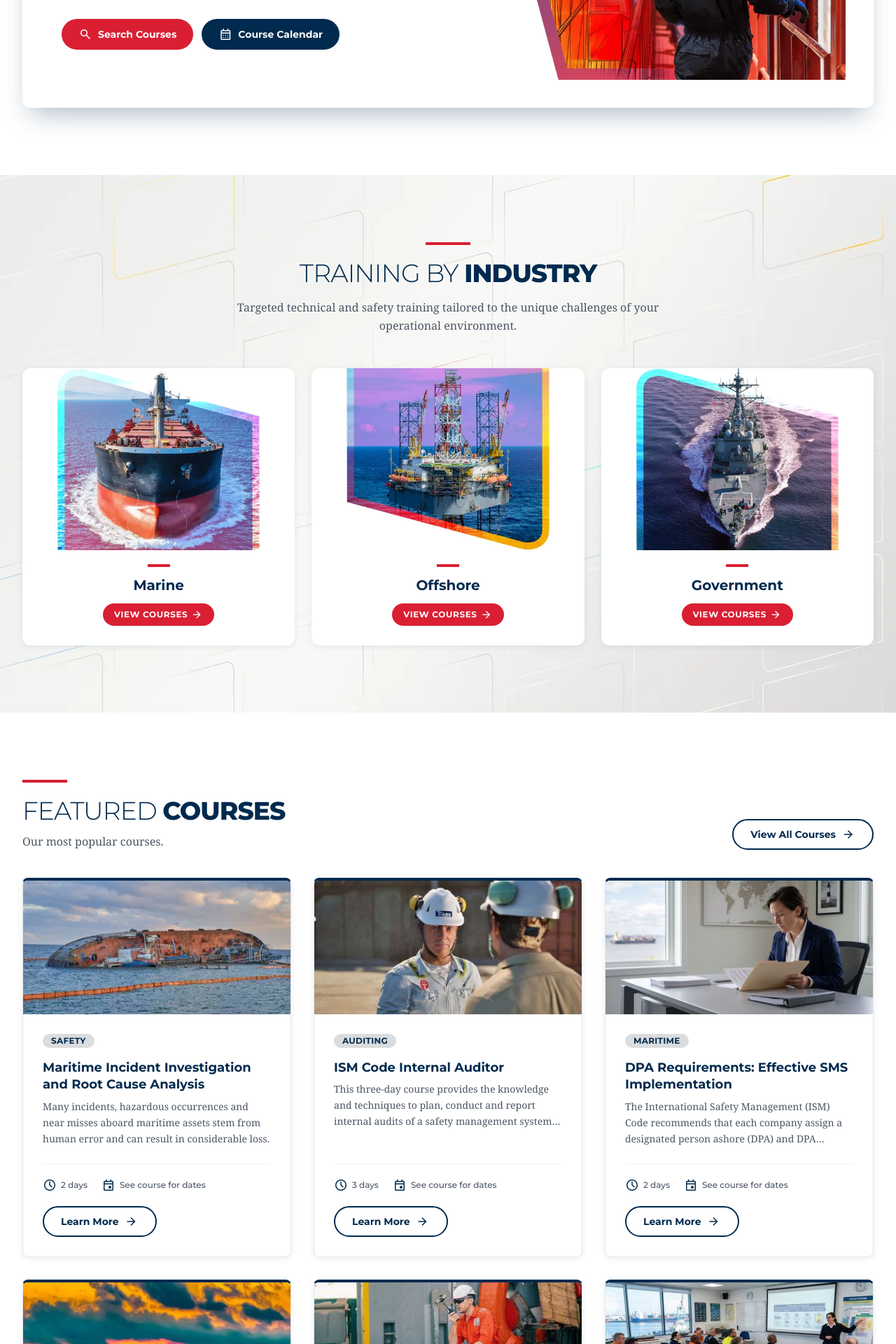
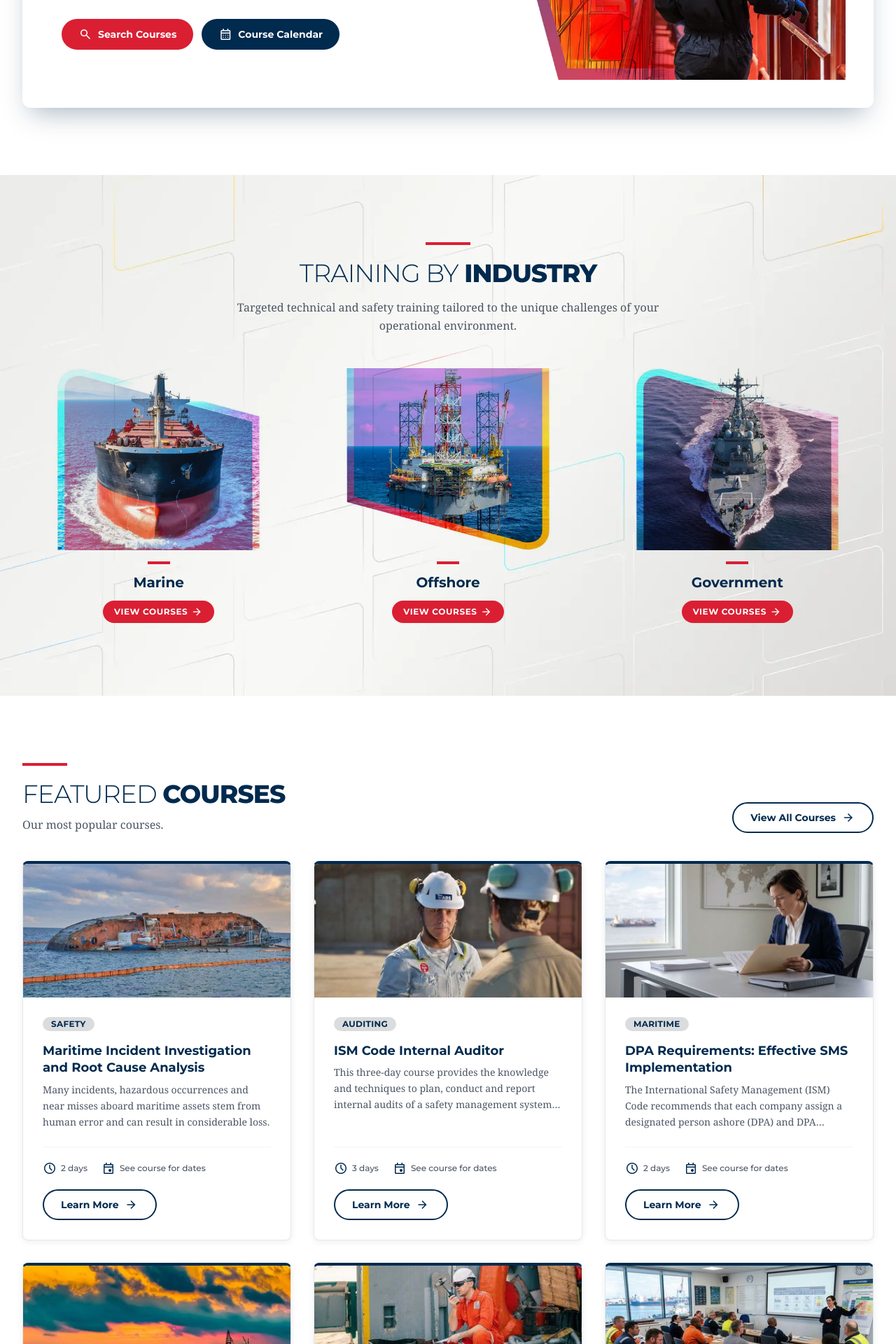
Before and after one commit to mmiller-eagle-org/abs-training, a Jekyll site: the page built from index.html, in a window 1280 px wide. Shown: the part 1087-3007 px from the top of the page at 70% size. Built offline with Jekyll 4.4.1, drawn with Linux system fonts in a browser that asks for light colours; nearby versions of some CDN libraries; some web fonts are replaced.

Commit message:
Industry tiles: the artwork is the card (no white box, border or shadow)
Co-authored-by: Copilot App <223556219+Copilot@users.noreply.github.com>

```diff
--- a/index.html
+++ b/index.html
@@ -63,11 +63,11 @@ layout: default
                 {% for industry in site.data.industries.industries %}
                 <li class="flex">
                     <a href="{{ '/courses/' | relative_url }}?industry={{ industry.id }}#results-title" data-industry="{{ industry.id }}"
-                       class="group flex w-full flex-col overflow-hidden rounded-xl bg-white shadow-card transition-shadow duration-300 hover:shadow-card-hover focus-visible:outline-none focus-visible:ring-4 focus-visible:ring-abs-blue focus-visible:ring-offset-4 focus-visible:ring-offset-transparent">
-                        <!-- The artwork is the top of the card: shown whole, edge to edge, its white background running
-                             straight into the white label area below (no inner frame) -->
-                        {% include training-picture.html name=industry.image widths="600,960" width="1458" height="972" sizes="(min-width: 1280px) 400px, (min-width: 768px) 33vw, 100vw" class="block w-full h-auto transition-transform duration-500 group-hover:scale-[1.03] motion-reduce:transition-none motion-reduce:group-hover:scale-100" %}
-                        <div class="mt-auto px-6 pb-7 pt-5 text-center">
+                       class="group flex w-full flex-col rounded-xl focus-visible:outline-none focus-visible:ring-4 focus-visible:ring-abs-blue focus-visible:ring-offset-4 focus-visible:ring-offset-transparent">
+                        <!-- The artwork is the card: no box, border or shadow around it. Its white background is blended
+                             (multiply) into the section background, so only the artwork's own shapes show. -->
+                        {% include training-picture.html name=industry.image widths="600,960" width="1458" height="972" sizes="(min-width: 1280px) 400px, (min-width: 768px) 33vw, 100vw" class="block w-full h-auto mix-blend-multiply transition-transform duration-500 group-hover:scale-[1.03] motion-reduce:transition-none motion-reduce:group-hover:scale-100" %}
+                        <div class="mt-auto px-6 pb-2 pt-4 text-center">
                             <span class="block w-8 h-1 bg-abs-red mx-auto mb-3"></span>
                             <h3 class="text-abs-blue text-xl font-bold">{{ industry.label | escape }}</h3>
                             <span class="mt-3 inline-flex min-h-[32px] items-center gap-1 rounded-full bg-abs-red px-4 text-xs font-bold uppercase tracking-wider text-white transition-colors group-hover:bg-abs-red-dark">View Courses <span class="material-symbols-outlined text-[18px] transition-transform group-hover:translate-x-1 motion-reduce:transition-none" aria-hidden="true">arrow_forward</span></span>
```
